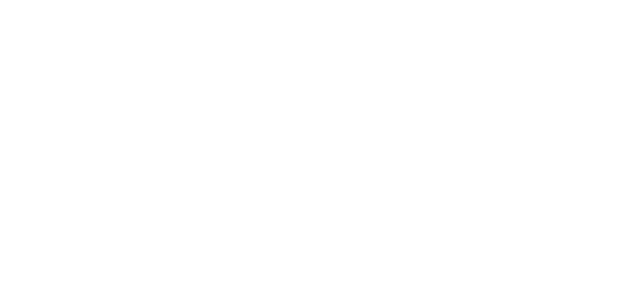
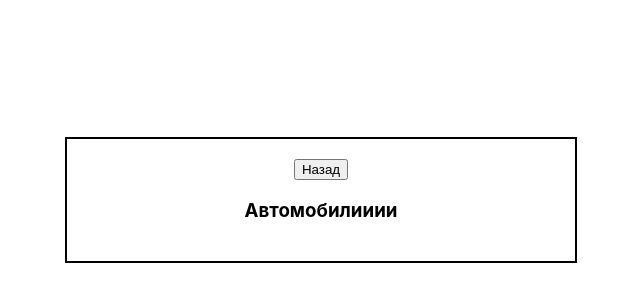
Before and after one commit to ednever/LongDrive, a React (Create React App) app: page /autod in a window 1280 px wide. Before the commit this address had no page. Shown: the top 302 px of the page, without its empty margins (319-959 px from the left). Built offline with nearby package versions, Linux system fonts and the light colour scheme.

Commit message:
Ja togo vsjo

```diff
--- a/src/App.js
+++ b/src/App.js
@@ -4,6 +4,9 @@
 import HomePage from './HomePage';
 import SoiduAutodPage from './SoiduAutodPage';
 import VeoAutodPage from './VeoAutodPage';
+import TellimusPage from './TellimusPage';
+import AutoLPage from './AutoLPage';
+
 
 function App() {
   return (
@@ -12,6 +15,8 @@
           <Route path='/' element={<HomePage />} />
           <Route path="soiduAutod" element={<SoiduAutodPage />} />
           <Route path="veoAutod" element={<VeoAutodPage />} />
+          <Route path="tellimus" element={<TellimusPage />} />
+          <Route path="autod" element={<AutoLPage />} />
      </Routes>
   </BrowserRouter>
   );
--- /dev/null
+++ b/src/AutoLPage.js
@@ -0,0 +1,23 @@
+import { Outlet, Link } from "react-router-dom";
+import './App.css';
+//
+
+function AutoLPage() {
+
+  function goBack() {
+    window.history.back();
+  };
+
+  return (
+    <div class="App">
+      <div class="App-body">
+        <div class="App-container">
+          <button onClick={goBack}>Назад</button>
+          <header class="App-header"><h3>Автомобилииии</h3></header>
+        </div>
+      </div>
+    </div>
+  );
+};
+
+export default AutoLPage;
--- a/src/HomePage.js
+++ b/src/HomePage.js
@@ -1,9 +1,19 @@
 import { useEffect, useState } from 'react';
 import './App.css';
+import TellimusPage from './TellimusPage';
+
 
 function HomePage(){
     const [soiduAutod, setSoiduautod] = useState([]);
     const [veoAutod, setVeoautod] = useState([]);
+
+    const tellimus = () => {
+      window.location.href = "http://localhost:3000/tellimus";
+    }
+
+    const autod = () => {
+      window.location.href = "http://localhost:3000/autod";
+    }
 
     useEffect(() => {
         fetch("https://localhost:7101/Soiduauto") //показ всех продуктов-1
@@ -23,13 +33,14 @@
         {
             test = "http://localhost:3000/soiduAutod";
         }
-        else
+        else if(autodList === veoAutod)
         {
             test = "http://localhost:3000/veoAutod";
         }
         window.location.href = test;
         }
     };
+
 
     return (
         <div className="App">
@@ -49,8 +60,8 @@
               </select>
 
               </div>
-              <button>Добавить</button>
-
+              <button onClick={tellimus}>Добавить заказ</button>
+              <button onClick={autod}>Добавить тс</button>
             </div>
           </div>
         </div>
--- /dev/null
+++ b/src/TellimusPage.js
@@ -0,0 +1,23 @@
+import { Outlet, Link } from "react-router-dom";
+import './App.css';
+//
+
+function TellimusPage() {
+
+  function goBack() {
+    window.history.back();
+  };
+
+  return (
+    <div class="App">
+      <div class="App-body">
+        <div class="App-container">
+          <button onClick={goBack}>Назад</button>
+          <header class="App-header"><h3>Заказ</h3></header>
+        </div>
+      </div>
+    </div>
+  );
+};
+
+export default TellimusPage;
```
